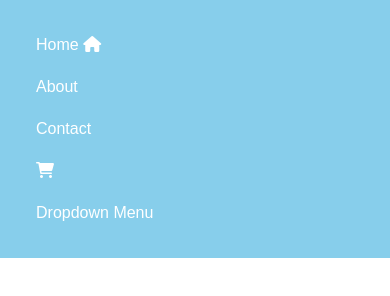
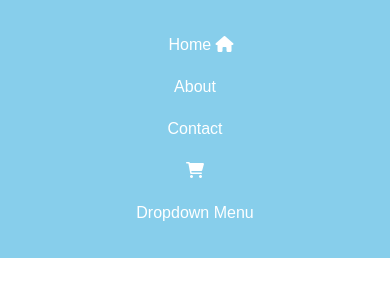
Before and after one commit to krisbobak/krisbobak.github.io, a plain HTML site: page dropdown_nav/index.html in a window 390 px wide. Drawn offline with Linux system fonts and the light colour scheme.

Commit message:
Update style.css

```diff
--- a/dropdown_nav/css/style.css
+++ b/dropdown_nav/css/style.css
@@ -54,8 +54,15 @@ li a {
     visibility: visible;
     top: 100%;
 }
+
+
 @media screen and (max-width: 768px) {
     ul {
         flex-direction: column;
+        text-align: center;
     }
 }
+
+#home {
+    margin-right: 0px;
+}
```
